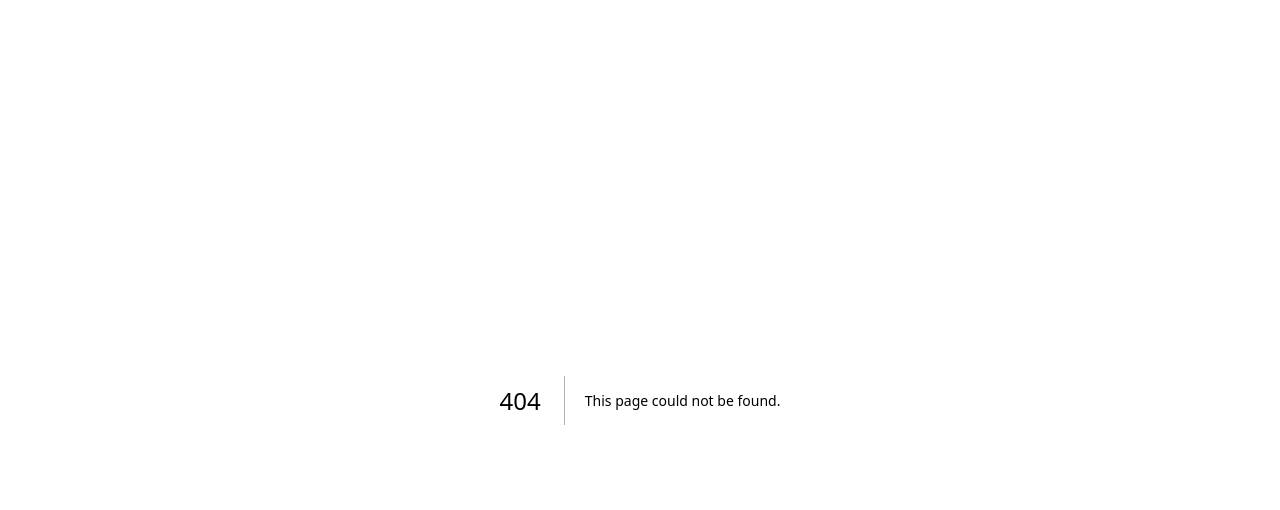
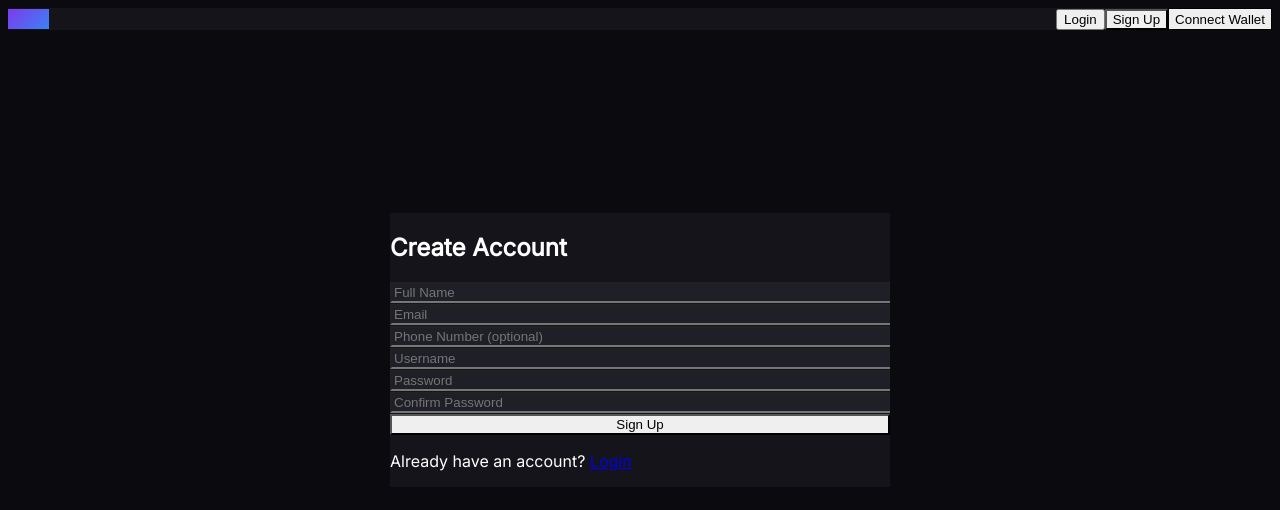
Before and after one commit to Atharv1005/PGen, a Next.js app: page /signup in a window 1280 px wide. Before the commit this address had no page. Shown: the top 510 px of the page. Built offline with nearby package versions, Linux system fonts and the light colour scheme.

Commit message:
Added login,signup,dashboard

```diff
--- /dev/null
+++ b/src/app/dashboard/page.tsx
@@ -0,0 +1,54 @@
+"use client";
+
+import Navbar from "@/components/Navbar";
+
+export default function Dashboard() {
+  return (
+    <main className="min-h-screen bg-[#0B0B0F] text-white">
+
+      <Navbar />
+
+      <div className="flex h-[85vh]">
+
+        {/* Sidebar */}
+        <div className="w-[300px] bg-[#14141A] p-4">
+
+          <h2 className="font-bold mb-4">Chats</h2>
+
+          <div className="blur-sm pointer-events-none">
+
+            <div className="p-3 bg-[#1f1f28] rounded-lg mb-2">
+              Rahul
+            </div>
+
+            <div className="p-3 bg-[#1f1f28] rounded-lg mb-2">
+              Acme Corp
+            </div>
+
+          </div>
+
+        </div>
+
+        {/* Chat Area */}
+        <div className="flex-1 flex items-center justify-center">
+
+          <div className="text-center">
+
+            <div className="blur-sm mb-4">
+              <p>Hello</p>
+              <p>Payment received</p>
+            </div>
+
+            <button className="bg-gradient-to-r from-purple-500 to-blue-500 px-6 py-3 rounded-lg">
+              Login to start chatting
+            </button>
+
+          </div>
+
+        </div>
+
+      </div>
+
+    </main>
+  );
+}
--- /dev/null
+++ b/src/app/login/page.tsx
@@ -0,0 +1,49 @@
+"use client";
+
+import Navbar from "@/components/Navbar";
+import Link from "next/link";
+
+export default function LoginPage() {
+  return (
+    <main className="min-h-screen bg-[#0B0B0F] text-white">
+
+      <Navbar />
+
+      <div className="flex items-center justify-center h-[80vh]">
+
+        <div className="bg-[#14141A] p-8 rounded-xl w-[400px]">
+
+          <h2 className="text-2xl font-bold mb-6">
+            Login to PGen
+          </h2>
+
+          <input
+            type="text"
+            placeholder="Username/Email"
+            className="w-full p-3 mb-4 bg-[#1f1f28] rounded-lg outline-none"
+          />
+
+          <input
+            type="password"
+            placeholder="Password"
+            className="w-full p-3 mb-6 bg-[#1f1f28] rounded-lg outline-none"
+          />
+
+          <button className="w-full py-3 rounded-lg bg-gradient-to-r from-purple-500 to-blue-500 mb-4">
+            Login
+          </button>
+
+          <p className="text-gray-400 text-sm">
+            Don't have an account?{" "}
+            <Link href="/signup" className="text-purple-400">
+              Sign up
+            </Link>
+          </p>
+
+        </div>
+
+      </div>
+
+    </main>
+  );
+}
--- /dev/null
+++ b/src/app/signup/page.tsx
@@ -0,0 +1,73 @@
+"use client";
+
+import Navbar from "@/components/Navbar";
+import Link from "next/link";
+
+export default function SignupPage() {
+  return (
+    <main className="min-h-screen bg-[#0B0B0F] text-white">
+
+      <Navbar />
+
+      <div className="flex items-center justify-center h-[80vh]">
+
+        <div className="bg-[#14141A] p-8 rounded-xl w-[500px] max-h-[90vh] overflow-y-auto">
+
+          <h2 className="text-2xl font-bold mb-6">
+            Create Account
+          </h2>
+
+            <input
+                type="text"
+                placeholder="Full Name"
+                className="w-full p-3 mb-4 bg-[#1f1f28] rounded-lg outline-none"
+            />
+
+            <input
+                type="email"
+                placeholder="Email"
+                className="w-full p-3 mb-4 bg-[#1f1f28] rounded-lg outline-none"
+            />
+
+            <input
+                type="text"
+                placeholder="Phone Number (optional)"
+                className="w-full p-3 mb-4 bg-[#1f1f28] rounded-lg outline-none"
+            />
+
+            <input
+                type="text"
+                placeholder="Username"
+                className="w-full p-3 mb-4 bg-[#1f1f28] rounded-lg outline-none"
+            />
+
+            <input
+                type="password"
+                placeholder="Password"
+                className="w-full p-3 mb-4 bg-[#1f1f28] rounded-lg outline-none"
+            />
+
+            <input
+                type="password"
+                placeholder="Confirm Password"
+                className="w-full p-3 mb-6 bg-[#1f1f28] rounded-lg outline-none"
+            />
+
+          <button className="w-full py-3 rounded-lg bg-gradient-to-r from-purple-500 to-blue-500 mb-4">
+            Sign Up
+          </button>
+
+          <p className="text-gray-400 text-sm">
+            Already have an account?{" "}
+            <Link href="/login" className="text-purple-400">
+              Login
+            </Link>
+          </p>
+
+        </div>
+
+      </div>
+
+    </main>
+  );
+}
--- a/src/components/Navbar.tsx
+++ b/src/components/Navbar.tsx
@@ -1,3 +1,4 @@
+import Link from "next/link";
 export default function Navbar() {
     return (
       <nav className="flex items-center justify-between px-6 py-4 bg-[#14141A]">
@@ -8,13 +9,17 @@ export default function Navbar() {
 
         <div className="flex gap-4">
 
-          <button className="px-4 py-2 rounded-lg hover:bg-[#1f1f28]">
-            Login
-          </button>
+            <Link href="/login">
+                <button className="px-4 py-2 rounded-lg hover:bg-[#1f1f28] transition">
+                    Login
+                </button>
+            </Link>
 
-          <button className="px-4 py-2 rounded-lg gradient-primary">
-            Sign Up
-          </button>
+            <Link href="/signup">
+                <button className="px-4 py-2 rounded-lg bg-gradient-to-r from-purple-500 to-blue-500 hover:opacity-90 transition">
+                    Sign Up
+                </button>
+            </Link>
 
           <button className="px-4 py-2 rounded-lg border border-gray-700">
             Connect Wallet
```
